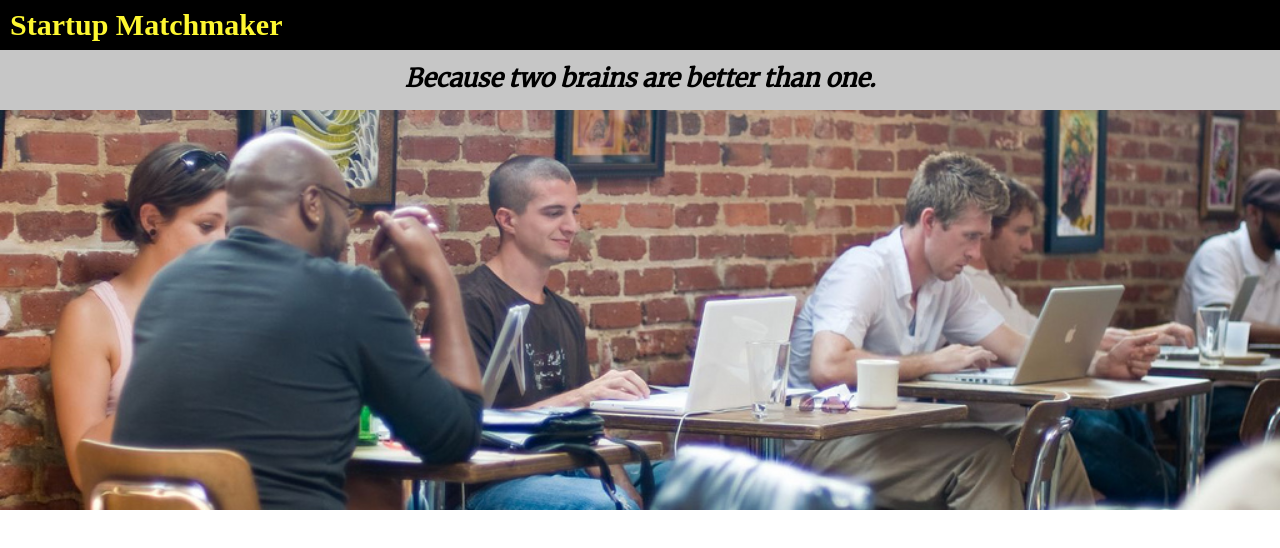
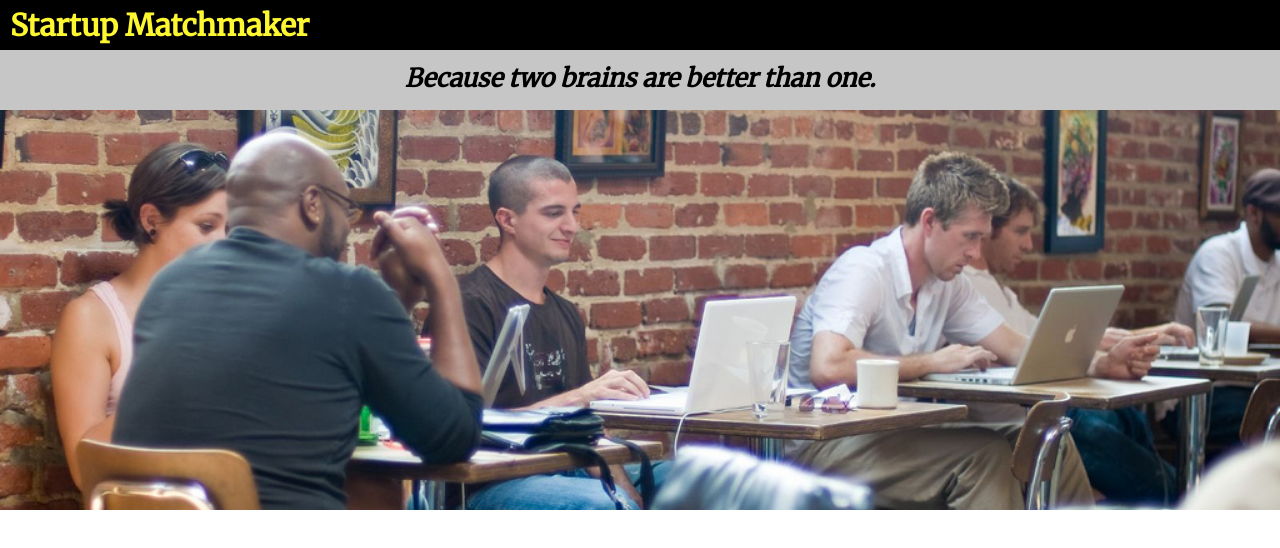
Before and after one commit to roys124/startup-matchmaker, a plain HTML site: page Code/startup-matchmaker/index.html in a window 1280 px wide. Drawn offline with Linux system fonts and the light colour scheme.

Commit message:
font
 changed font

```diff
--- a/Code/startup-matchmaker/css/style.css
+++ b/Code/startup-matchmaker/css/style.css
@@ -13,6 +13,7 @@ body {
     color: #fdf731;
     font-size: 30px;
     /* font-family: "Merriweather"; */
+    font-family: "Merriweather";
     font-weight: bold;
     padding: 10px;
 }
```
